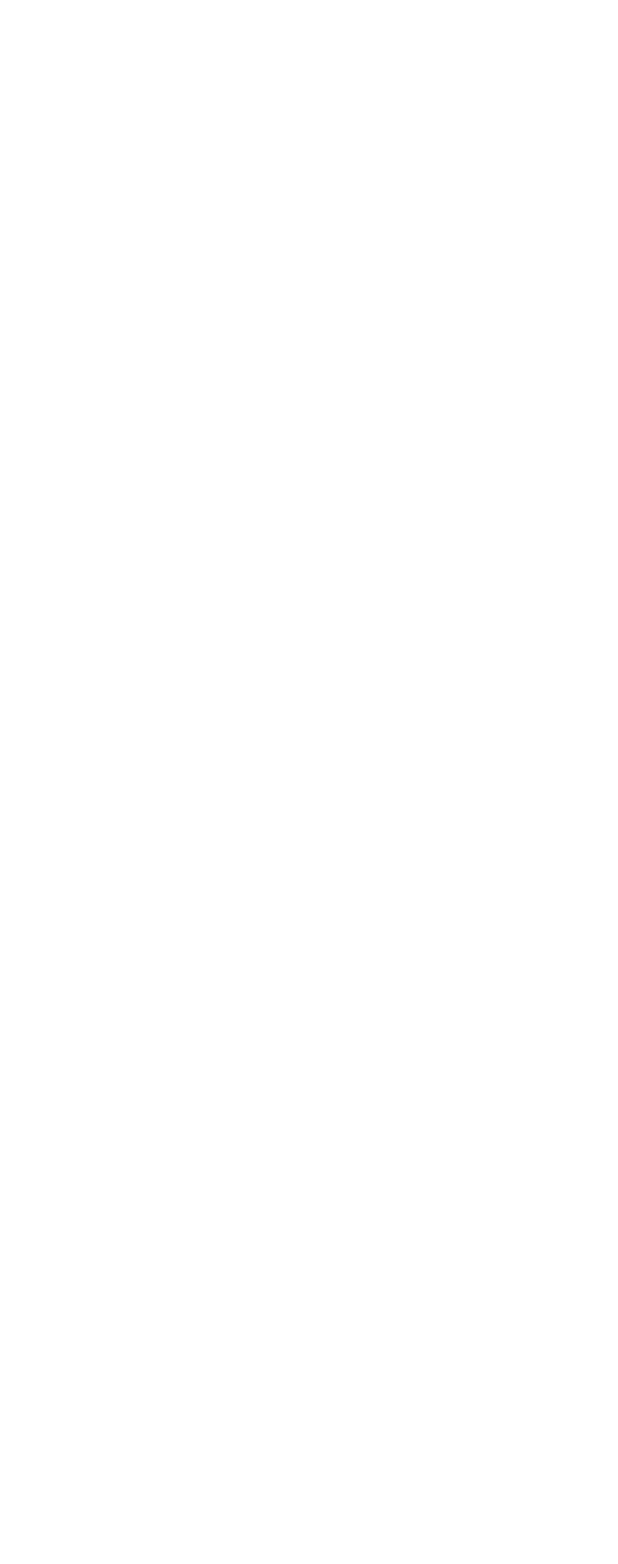
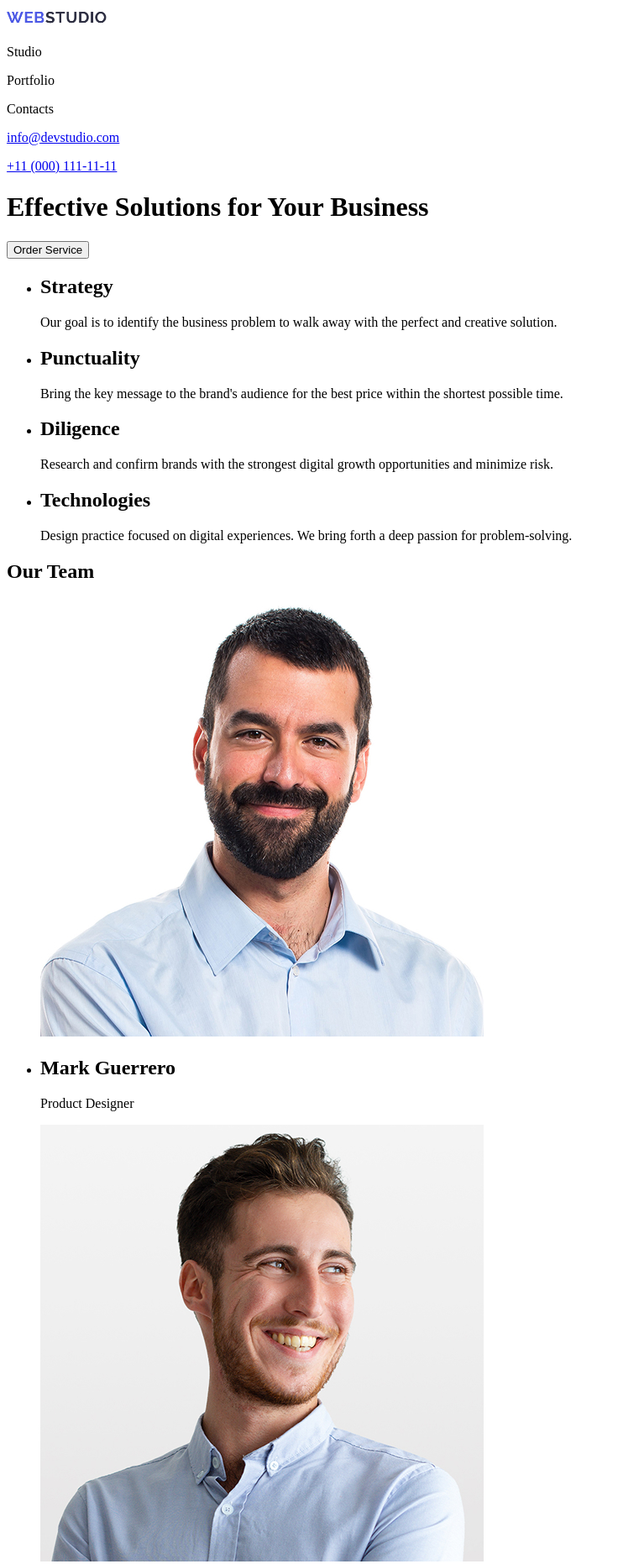
Before and after one commit to beratcelik02/goit-markup-hw-01, a plain HTML site: page index.html in a window 1280 px wide. Shown: the top 1862 px of the page at 84% size, without its empty margins (0-736 px from the left). Before the commit the page ends 800 px from the top, so only its background shows below. Drawn offline with Linux system fonts and the light colour scheme.

Commit message:
update homework

```diff
--- a/index.html
+++ b/index.html
@@ -5,5 +5,82 @@
     <meta name="viewport" content="width=device-width, initial-scale=1.0" />
     <title>Document</title>
   </head>
-  <body></body>
+
+  <body>
+    <header>
+      <a href="/">
+        <img src="./images/Logo.jpg" alt="Logo" widht="25" height="25" />
+      </a>
+      <p>Studio</p>
+      <p>Portfolio</p>
+      <p>Contacts</p>
+      <a href="mailto:info@devstudio.com"> info@devstudio.com </a>
+      <p></p>
+      <a href="tel:+11 (000) 111-11-11"> +11 (000) 111-11-11 </a>
+    </header>
+    <main>
+      <h1>Effective Solutions for Your Business</h1>
+      <button type="button">Order Service</button>
+      <ul>
+        <li>
+          <h2>Strategy</h2>
+          <p>
+            Our goal is to identify the business problem to walk away with the
+            perfect and creative solution.
+          </p>
+        </li>
+        <li>
+          <h2>Punctuality</h2>
+          <p>
+            Bring the key message to the brand's audience for the best price
+            within the shortest possible time.
+          </p>
+        </li>
+        <li>
+          <h2>Diligence</h2>
+          <p>
+            Research and confirm brands with the strongest digital growth
+            opportunities and minimize risk.
+          </p>
+        </li>
+        <li>
+          <h2>Technologies</h2>
+          <p>
+            Design practice focused on digital experiences. We bring forth a
+            deep passion for problem-solving.
+          </p>
+        </li>
+      </ul>
+      <h2>Our Team</h2>
+      <ul>
+        <img src="./images/mark_guerrero.jpg" alt="Mark Guerrero" />
+        <li>
+          <h2>Mark Guerrero</h2>
+          <p>Product Designer</p>
+        </li>
+        <img src="./images/tom_ford.jpg" alt="Tom Ford" />
+        <li>
+          <h2>Tom Ford</h2>
+          <p>Frontend Developer</p>
+        </li>
+        <li>
+          <img src="./images/camila_garcia.jpg" alt="Camila Garcia" />
+          <h2>Camial Garcia</h2>
+          <p>Marketing</p>
+        </li>
+        <li>
+          <img src="./images/daniel_wilson.jpg" alt="Daniel Wilson" />
+          <h2>Daniel Wilson</h2>
+          <p>UI Designer</p>
+        </li>
+      </ul>
+    </main>
+    <footer>
+      <img src="./images/Logo_2.jpg" alt="Logo_2" />
+      <p>
+        Increase the flow of customers and sales for your business with digital
+        marketing & growth solutions.
+      </p>
+    </footer>
+  </body>
 </html>
```
Also changed, not shown: images/Logo.jpg (added), images/Logo_2.jpg (added), images/camila_garcia.jpg (added), images/daniel_wilson.jpg (added), images/mark_guerrero.jpg (added), images/tom_ford.jpg (added).
